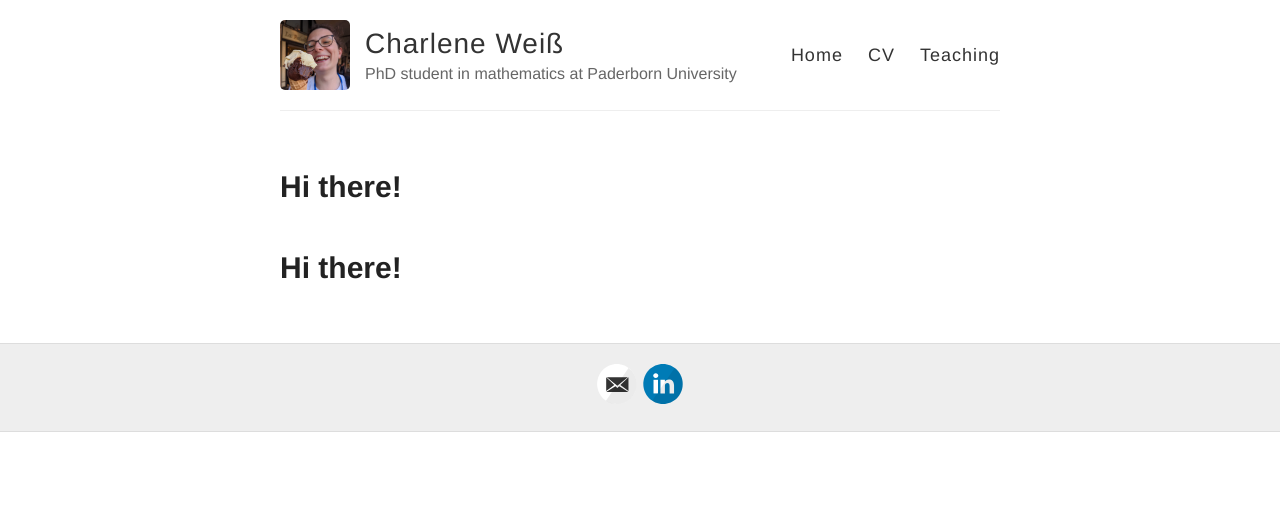
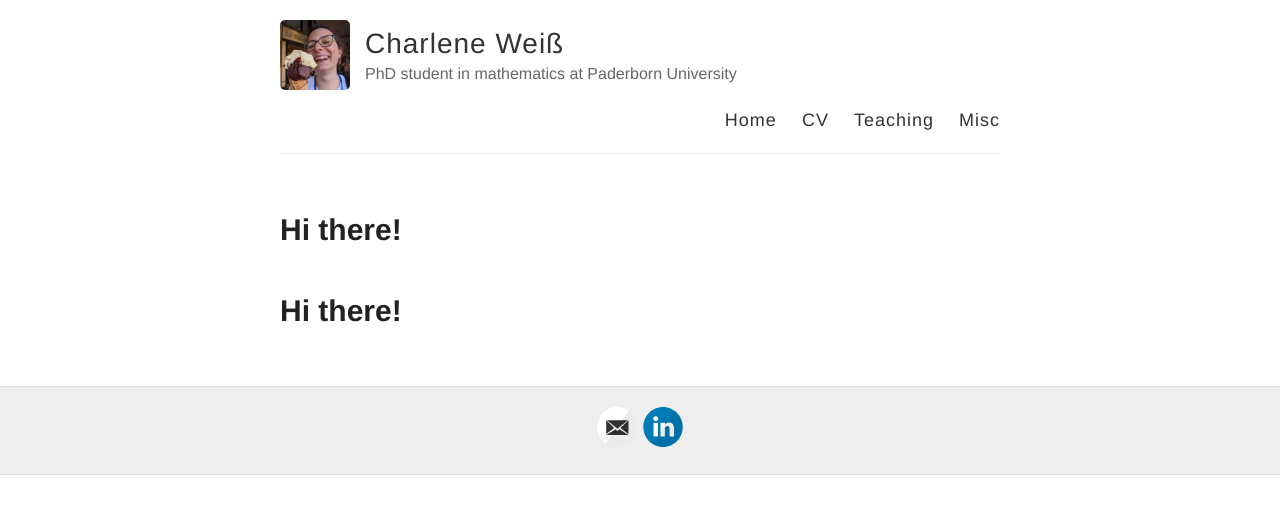
Before and after one commit to charleneweiss/charleneweiss.github.io, a Jekyll site: the page built from index.md, in a window 1280 px wide. Shown: the top 514 px of the page. Built offline with Jekyll 4.4.1, drawn with Linux system fonts in a browser that asks for light colours; our own code applies the rules of GitHub Pages for plain Markdown files.

Commit message:
Update default.html

```diff
--- a/_layouts/default.html
+++ b/_layouts/default.html
@@ -30,6 +30,7 @@
             <a href="{{ site.baseurl }}/">Home</a>
             <a href="{{ site.baseurl }}/cv">CV</a>
             <a href="{{ site.baseurl }}/teaching">Teaching</a>
+            <a href="{{ site.baseurl }}/misc">Misc</a>
           </nav>
         </header>
       </div>
```
